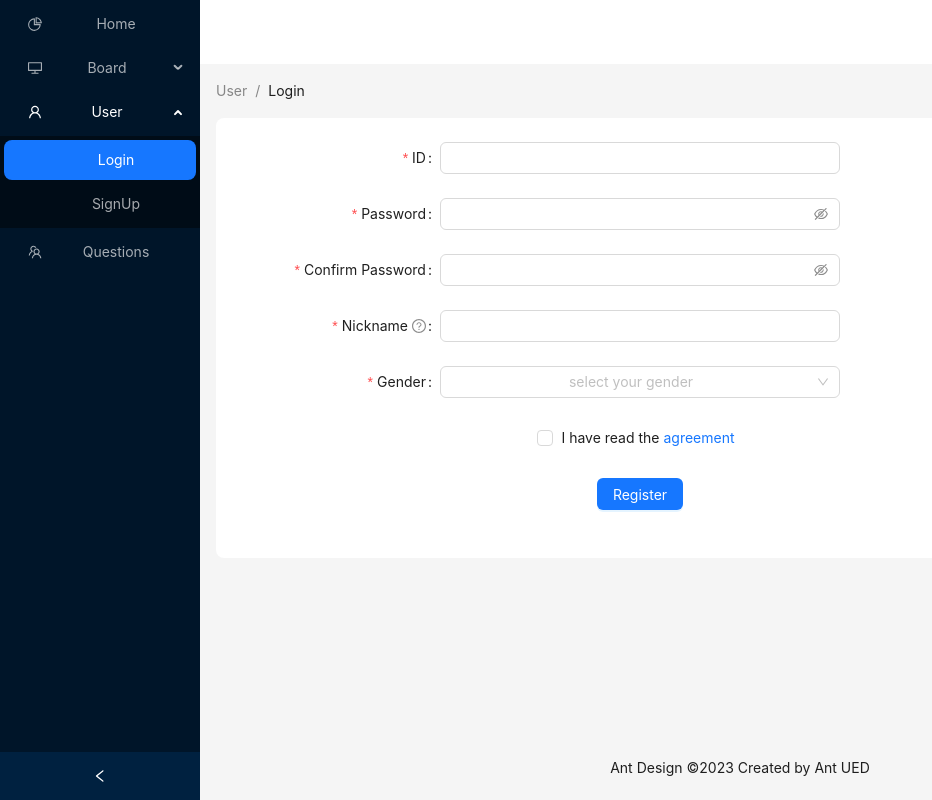
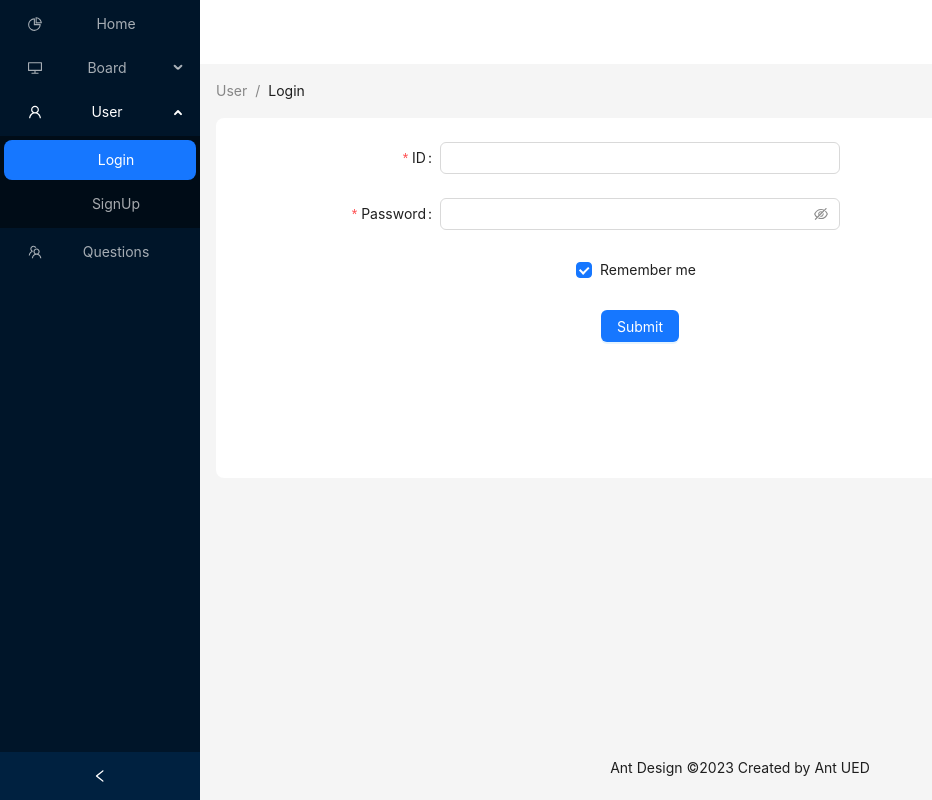
Before and after one commit to imwisdom/react-toy-project, a React (Create React App) app in the folder board/board-fe/: page /login in a window 1280 px wide. Shown: the whole page, without its empty margins (0-932 px from the left). Built offline with nearby package versions, Linux system fonts and the light colour scheme.

Commit message:
feature: login form 생성

```diff
--- /dev/null
+++ b/board/board-fe/src/components/LoginForm.tsx
@@ -0,0 +1,61 @@
+import React from 'react';
+import { Button, Checkbox, Form, Input } from 'antd';
+
+const onFinish = (values: any) => {
+  console.log('Success:', values);
+};
+
+const onFinishFailed = (errorInfo: any) => {
+  console.log('Failed:', errorInfo);
+};
+
+type FieldType = {
+  id?: string;
+  password?: string;
+  remember?: string;
+};
+
+const LoginForm: React.FC = () => (
+  <Form
+    name="basic"
+    labelCol={{ span: 8 }}
+    wrapperCol={{ span: 16 }}
+    style={{ maxWidth: 600 }}
+    initialValues={{ remember: true }}
+    onFinish={onFinish}
+    onFinishFailed={onFinishFailed}
+    autoComplete="off"
+  >
+    <Form.Item<FieldType>
+      label="ID"
+      name="id"
+      rules={[{ required: true, message: 'Please input your ID!' }]}
+    >
+      <Input />
+    </Form.Item>
+
+    <Form.Item<FieldType>
+      label="Password"
+      name="password"
+      rules={[{ required: true, message: 'Please input your password!' }]}
+    >
+      <Input.Password />
+    </Form.Item>
+
+    <Form.Item<FieldType>
+      name="remember"
+      valuePropName="checked"
+      wrapperCol={{ offset: 8, span: 16 }}
+    >
+      <Checkbox>Remember me</Checkbox>
+    </Form.Item>
+
+    <Form.Item wrapperCol={{ offset: 8, span: 16 }}>
+      <Button type="primary" htmlType="submit">
+        Submit
+      </Button>
+    </Form.Item>
+  </Form>
+);
+
+export default LoginForm;
--- a/board/board-fe/src/pages/Login.tsx
+++ b/board/board-fe/src/pages/Login.tsx
@@ -1,11 +1,11 @@
 import React from 'react';
 import MenuFrame from '../components/MenuFrame';
-import SignUpForm from '../components/SignUpForm';
+import LoginForm from '../components/LoginForm';
 
 const Login: React.FC = () => {
     return (
         <MenuFrame pageTitle='login'>
-            <SignUpForm />
+            <LoginForm />
         </MenuFrame>
     )
 };
```
